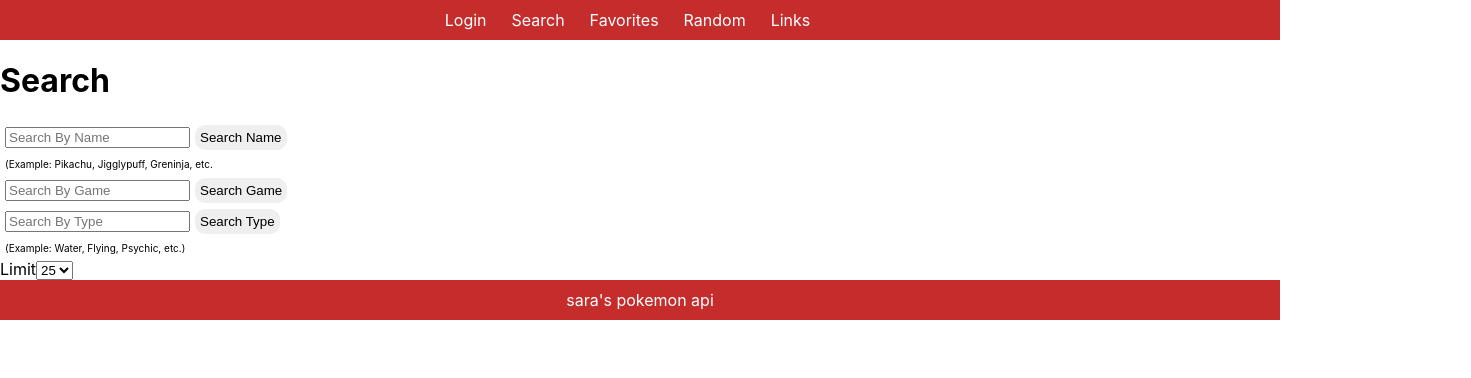
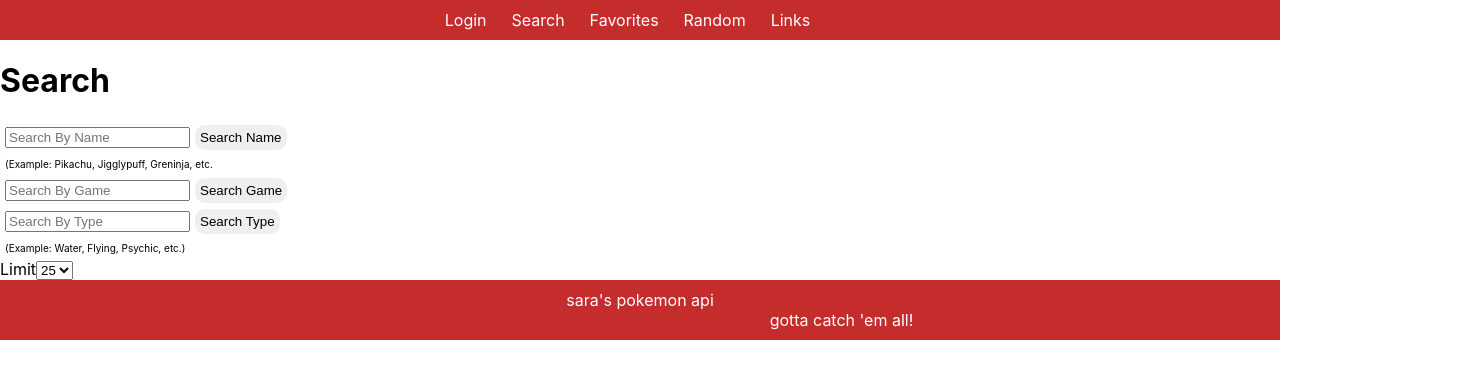
Before and after one commit to sarabertuldo/pokeapi, a React (Create React App) app: page /search in a window 1280 px wide. Shown: the top 378 px of the page, 1471 px wide, since content can reach past the window. Built offline with nearby package versions, Linux system fonts and the light colour scheme.

Commit message:
animation works

```diff
--- a/package.json
+++ b/package.json
@@ -12,6 +12,7 @@
     "react-redux": "^7.2.2",
     "react-router-dom": "^5.2.0",
     "react-scripts": "4.0.2",
+    "react-spring": "^8.0.27",
     "redux": "^4.0.5",
     "web-vitals": "^1.1.0"
   },
--- a/src/App.js
+++ b/src/App.js
@@ -16,7 +16,7 @@
 import PokeProvider from "./shared/PokeContext";
 import Axios from "axios";
 import { Provider } from "react-redux";
-import Example from "./components/Example";
+import TextScroller from "./components/TextScroller";
 
 function App() {
   return (
@@ -55,7 +55,10 @@
               </Switch>
             </div>
           </main>
-          <footer className="f-text">sara's pokemon api</footer>
+          <footer className="f-text">
+            sara's pokemon api
+            <TextScroller text="gotta catch 'em all!" />
+          </footer>
         </>
       </Router>
     </Provider>
--- a/src/components/DisplayPage.js
+++ b/src/components/DisplayPage.js
@@ -11,6 +11,9 @@
         <div className="pokedex-box">Pokedex No. {props.id}</div>
         <img src={props.img} />
         <div className="type-box">{props.type}</div>
+        <div class="wrapper">
+          <span class="marquee">This is a marquee!</span>
+        </div>
       </div>
     </>
   );
--- /dev/null
+++ b/src/components/TextScroller.jsx
@@ -0,0 +1,26 @@
+import React, { useState } from "react";
+import { useSpring, animated } from "react-spring";
+
+function TextScroller ({text}) {
+  const [key, setKey] = useState(1);
+
+  const scrolling = useSpring({
+    from: { transform: "translate(60%,0)" },
+    to: { transform: "translate(-60%,0)" },
+    config: { duration: 4000 },
+    reset: true,
+    onRest: () => {
+      setKey(key + 1);
+    }
+  });
+
+  return (
+
+    <div key={key}>
+      <animated.div style={scrolling}>{text}</animated.div>
+    </div>
+  )
+  }
+
+
+export default TextScroller;
```
Also changed, not shown: 1 other file (tests, documents, lock files or other folders).
